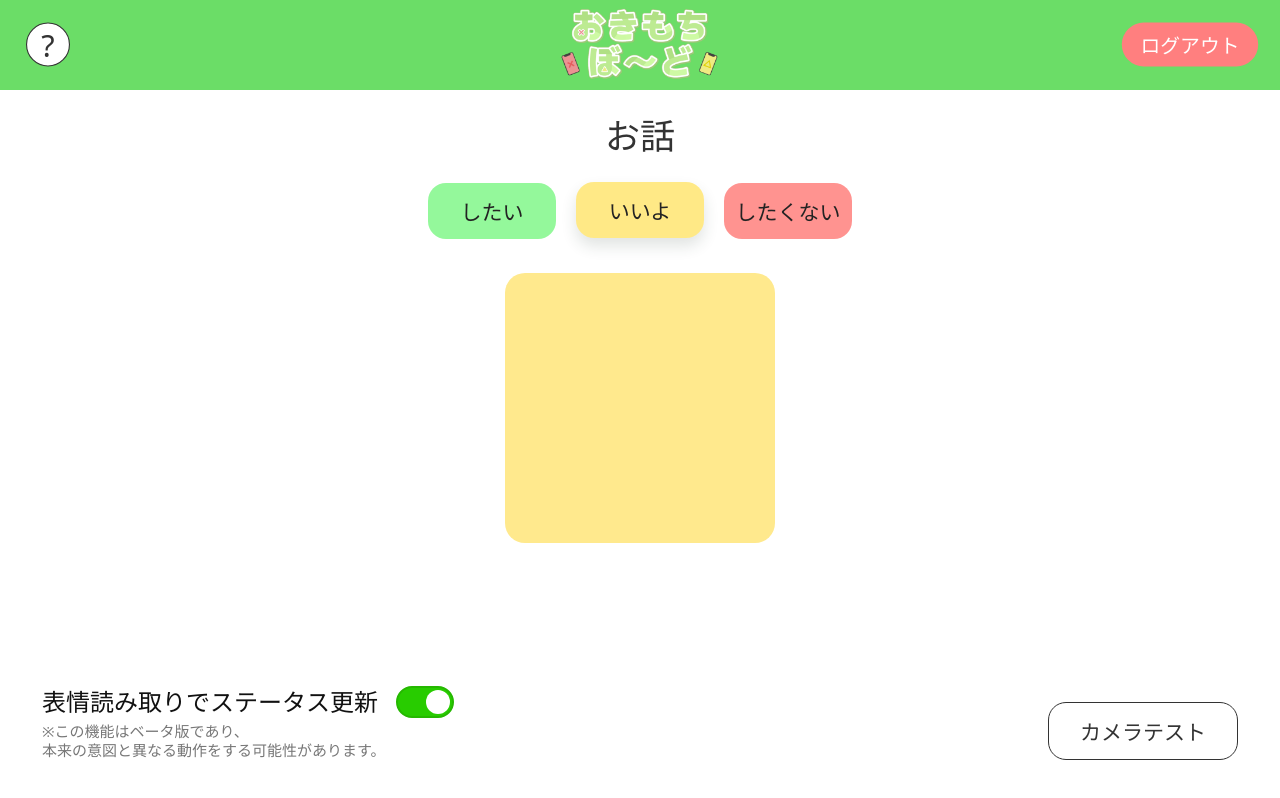
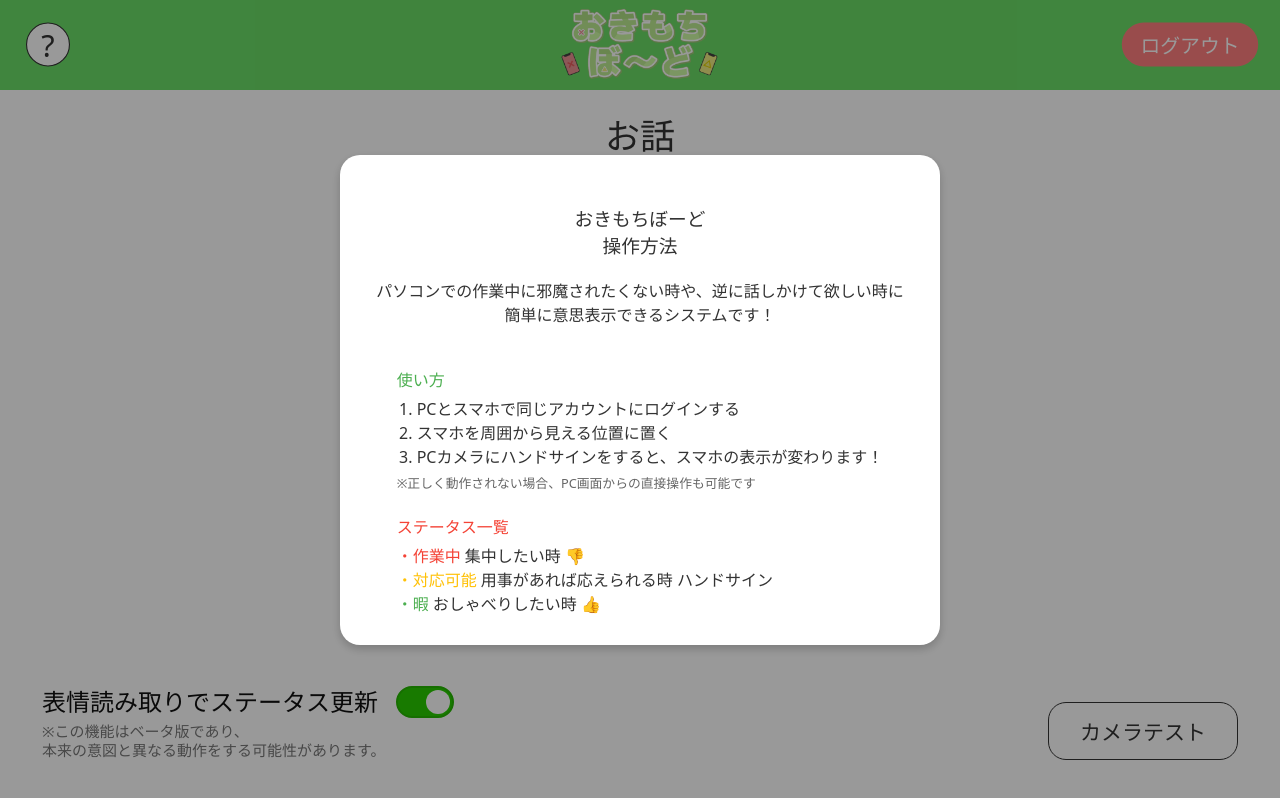
Before and after one commit to nitr0yukkuri/okimotibo-do, a React (Vite) app in the folder frontend/: page / in a window 1280 px wide. Both pictures are taken after a click on the button "ヘルプ". Built offline with nearby package versions, Linux system fonts and the light colour scheme; no server answers.

Commit message:
ヘルプのモーダル追加

```diff
--- a/frontend/src/App.css
+++ b/frontend/src/App.css
@@ -255,6 +255,87 @@ input {
   color: #0076b3;
 }
 
+/* モーダルの背景（*/
+.modal-overlay {
+  position: fixed;
+  top: 0;
+  left: 0;
+  width: 100vw;
+  height: 100vh;
+  background-color: rgba(0, 0, 0, 0.4);
+  display: flex;
+  justify-content: center;
+  align-items: center;
+  z-index: 1000;
+}
+
+/* モーダル本体 */
+.modal-content {
+  background-color: white;
+  padding: 30px;
+  border-radius: 20px;
+  width: 90%;
+  max-width: 600px;
+  text-align: center;
+  box-shadow: 0 4px 10px rgba(0, 0, 0, 0.2);
+  color: #333;
+}
+
+.modal-description {
+  font-size: 1em;
+  margin: 20px 0;
+}
+
+.modal-guide-container {
+  text-align: left;
+  display: inline-block;
+}
+
+.modal-guide-title {
+  color: #4CAF50;
+  margin-bottom: 5px;
+}
+
+.modal-guide-list {
+  font-size: 1em;
+  margin: 0 0 20px 0;
+  padding-left: 20px;
+}
+
+.modal-guide-note {
+  font-size: 0.8em;
+  color: #666;
+  margin-top: -15px;
+  margin-bottom: 20px;
+}
+
+.modal-status-title {
+  color: #F44336;
+  margin-bottom: 5px;
+}
+
+.modal-status-list {
+  font-size: 1em;
+  list-style: none;
+  padding: 0;
+  margin: 0;
+}
+
+.status-red {
+  color: #F44336;
+  font-weight: bold;
+}
+
+.status-yellow {
+  color: #FFC107;
+  font-weight: bold;
+}
+
+.status-green {
+  color: #4CAF50;
+  font-weight: bold;
+}
+
 @media (max-width: 700px) {
   .board {
     grid-template-rows: 76px 1fr;
--- a/frontend/src/App.tsx
+++ b/frontend/src/App.tsx
@@ -24,6 +24,7 @@ function ControlPanel() {
   const [selectedMood, setSelectedMood] = useState<Mood>("neutral");
   const [autoRead, setAutoRead] = useState(true);
   const [cameraTesting, setCameraTesting] = useState(false);
+  const [isHelpOpen, setIsHelpOpen] = useState(false);
   const [clientId] = useState(() => typeof crypto.randomUUID === "function" ? crypto.randomUUID() : Math.random().toString(36).slice(2));
   const socket = import.meta.env.VITE_ROOM_ID && import.meta.env.VITE_SUPABASE_ACCESS_TOKEN
     ? {
@@ -46,10 +47,21 @@ function ControlPanel() {
     onRecognition: updateFromHand,
   });
 
+  //モーダルの背景をクリックした時に閉じる処理
+  const handleOverlayClick = (e: React.MouseEvent<HTMLDivElement>) => {
+    if (e.target === e.currentTarget) {
+      setIsHelpOpen(false);
+    }
+  };
+
   return (
     <main className="board" aria-label="おきもちぼ〜ど">
       <header className="board-header">
-        <button className="help-button" aria-label="ヘルプ">
+        <button
+          className="help-button"
+          aria-label="ヘルプ"
+          onClick={() => setIsHelpOpen(true)}
+        >
           ?
         </button>
         <img className="brand-logo" src="/okimochi_logo.png" alt="おきもちぼ〜ど" />
@@ -106,6 +118,35 @@ function ControlPanel() {
         </footer>
       </div>
       <video ref={videoRef} hidden muted playsInline />
+      {isHelpOpen && (
+        <div className="modal-overlay" onClick={handleOverlayClick}>
+          <div className="modal-content">
+            <h3>おきもちぼーど<br />操作方法</h3>
+            <p className="modal-description">
+              パソコンでの作業中に邪魔されたくない時や、逆に話しかけて欲しい時に簡単に意思表示できるシステムです！
+            </p>
+
+            <div className="modal-guide-container">
+              <h4 className="modal-guide-title">使い方</h4>
+              <ol className="modal-guide-list">
+                <li>PCとスマホで同じアカウントにログインする</li>
+                <li>スマホを周囲から見える位置に置く</li>
+                <li>PCカメラにハンドサインをすると、スマホの表示が変わります！</li>
+              </ol>
+              <p className="modal-guide-note">
+                ※正しく動作されない場合、PC画面からの直接操作も可能です
+              </p>
+
+              <h4 className="modal-status-title">ステータス一覧</h4>
+              <ul className="modal-status-list">
+                <li><span className="status-red">・作業中</span>  集中したい時    👎</li>
+                <li><span className="status-yellow">・対応可能</span> 用事があれば応えられる時 ハンドサイン</li>
+                <li><span className="status-green">・暇</span>    おしゃべりしたい時 👍</li>
+              </ul>
+            </div>
+          </div>
+        </div>
+      )}
     </main>
   );
 }
```
Also changed, not shown: 1 other file (tests, documents, lock files or other folders).
